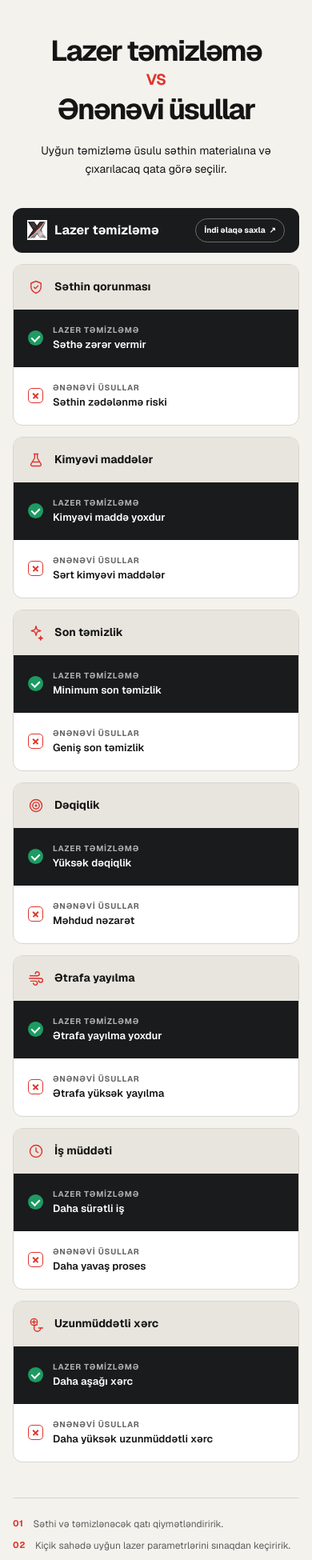
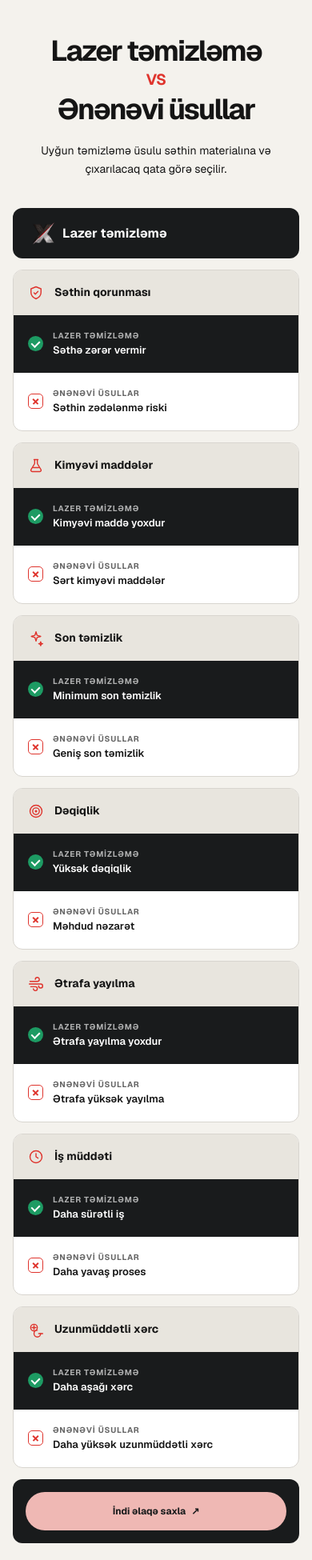
Before and after one commit to Kvseis/LaserX-Website, a Next.js app: page / in a window 390 px wide. Shown: the part 5545-7495 px from the top of the page at 80% size. Built offline with nearby package versions, Linux system fonts and the light colour scheme.

Commit message:
Homepage comparison action update

```diff
--- a/src/app/globals.css
+++ b/src/app/globals.css
@@ -291,18 +291,19 @@ h2 { margin: 0; font-size: clamp(42px, 5.1vw, 74px); line-height: 1.01; letter-s
 .comparison-head, .comparison-row { display: grid; grid-template-columns: minmax(0, 1.15fr) minmax(0, .9fr) minmax(0, 1.1fr); }
 .comparison-head { min-height: 66px; }
 .comparison-head b { min-width: 0; padding: 17px 24px; display: flex; flex-direction: column; justify-content: center; font-size: clamp(18px, 1.65vw, 24px); line-height: 1.1; font-weight: 600; }
-.comparison-laser-head { min-width: 0; padding: 13px 18px; display: flex; align-items: center; justify-content: space-between; gap: 10px; color: #fff; background: var(--dark); border-radius: 17px 17px 0 0; }
+.comparison-laser-head { min-width: 0; padding: 17px 24px; display: flex; align-items: center; color: #fff; background: var(--dark); border-radius: 17px 17px 0 0; }
 .comparison-laser-brand { display: inline-flex; align-items: center; gap: 9px; min-width: 0; font-size: clamp(16px, 1.45vw, 21px); font-weight: 650; line-height: 1.1; }
-.comparison-laser-brand img { flex: 0 0 auto; width: 25px; height: 25px; object-fit: contain; }
-.comparison-contact { display: inline-flex; align-items: center; gap: 5px; flex: 0 0 auto; padding: 9px 10px; border: 1px solid rgba(255,255,255,.35); border-radius: 999px; color: #fff; font-size: 10px; font-weight: 650; line-height: 1; transition: background 180ms ease, color 180ms ease; }
-.comparison-contact:hover, .comparison-contact:focus-visible { color: var(--dark); background: #fff; }
+.comparison-laser-brand img { flex: 0 0 auto; width: 29px; height: 29px; object-fit: contain; }
+.comparison-contact { display: inline-flex; align-items: center; justify-content: center; gap: 7px; min-height: 42px; padding: 12px 20px; border-radius: 999px; color: var(--dark); background: #efb8b4; font-size: 12px; font-weight: 700; line-height: 1; transition: background 180ms ease, transform 180ms ease; }
+.comparison-contact:hover, .comparison-contact:focus-visible { background: #fff; transform: translateY(-2px); }
 .comparison-head small { margin-top: 5px; color: #777; font-family: inherit; font-size: 12px; }
 .comparison-criterion, .comparison-value { min-width: 0; min-height: 65px; padding: 15px 24px; display: flex; align-items: center; gap: 13px; font-size: 14px; line-height: 1.35; }
 .comparison-criterion { border-top: 1px solid #d8d5cf; background: var(--paper-2); font-weight: 650; }
 .comparison-icon { flex: 0 0 22px; color: var(--red); }
 .comparison-value { font-weight: 560; }
 .laser-value { color: #fff; background: var(--dark); border-top: 1px solid rgba(255,255,255,.16); }
-.comparison-row:last-child .laser-value { border-radius: 0 0 17px 17px; }
+.comparison-laser-footer { display: grid; grid-template-columns: minmax(0, 1.15fr) minmax(0, .9fr) minmax(0, 1.1fr); }
+.comparison-laser-action { grid-column: 2; padding: 18px 24px 22px; display: flex; justify-content: center; background: var(--dark); border-radius: 0 0 17px 17px; }
 .traditional-value { border-top: 1px solid #d8d5cf; }
 .comparison-mark { position: relative; width: 19px; height: 19px; flex: 0 0 19px; }
 .comparison-mark.good { background: #1d9b63; border-radius: 50%; }
@@ -426,7 +427,9 @@ a:focus-visible, button:focus-visible, input:focus-visible, summary:focus-visibl
 .comparison-mobile-label { display: block; font-size: 10px; font-weight: 700; letter-spacing: .08em; text-transform: uppercase; opacity: .65; }
 .laser-value { border-top: 0; }
 .traditional-value { border-top: 0; }
-.comparison-row:last-child .laser-value { border-radius: 0; }
+.comparison-laser-footer { display: block; }
+.comparison-laser-action { margin-top: 4px; padding: 16px; border-radius: 12px; }
+.comparison-contact { width: 100%; min-height: 48px; }
   .methods-steps { margin-top: 30px; grid-template-columns: 1fr; gap: 9px; }
   .contact { min-height: 620px; padding: 82px 16px; }
   html:not(:lang(az)) .contact h2 { font-size: clamp(40px, 10vw, 54px); }
--- a/src/components/HomePage.tsx
+++ b/src/components/HomePage.tsx
@@ -68,8 +68,7 @@ export default function HomePage({ locale, copy }: { locale: Locale; copy: SiteC
           <div className="comparison-head" role="row">
             <span className="comparison-label-head" aria-hidden="true" />
             <div className="comparison-laser-head" role="columnheader">
-              <span className="comparison-laser-brand"><Image src="/images/logo-mark.webp" width={28} height={28} alt="" />{methods.laser}</span>
-              <a className="comparison-contact" href={phone}>{methods.contact} <span aria-hidden="true">↗</span></a>
+              <span className="comparison-laser-brand"><Image src="/images/logo-mark-transparent.png" width={28} height={28} alt="" loading="eager" />{methods.laser}</span>
             </div>
             <b role="columnheader">{methods.traditional}<small>{methods.examples}</small></b>
           </div>
@@ -78,6 +77,11 @@ export default function HomePage({ locale, copy }: { locale: Locale; copy: SiteC
             <span className="comparison-value laser-value" role="cell"><i className="comparison-mark good" aria-hidden="true" /><span><small className="comparison-mobile-label" aria-hidden="true">{methods.laser}</small>{laser}</span></span>
             <span className="comparison-value traditional-value" role="cell"><i className="comparison-mark bad" aria-hidden="true" /><span><small className="comparison-mobile-label" aria-hidden="true">{methods.traditional}</small>{traditional}</span></span>
           </div>)}
+          <div className="comparison-laser-footer" role="presentation">
+            <div className="comparison-laser-action">
+              <a className="comparison-contact" href={phone}>{methods.contact} <span aria-hidden="true">↗</span></a>
+            </div>
+          </div>
         </div>
         <ul className="methods-steps">
           {methods.steps.map((step, index) => <li key={step}><span aria-hidden="true">0{index + 1}</span>{step}</li>)}
```
